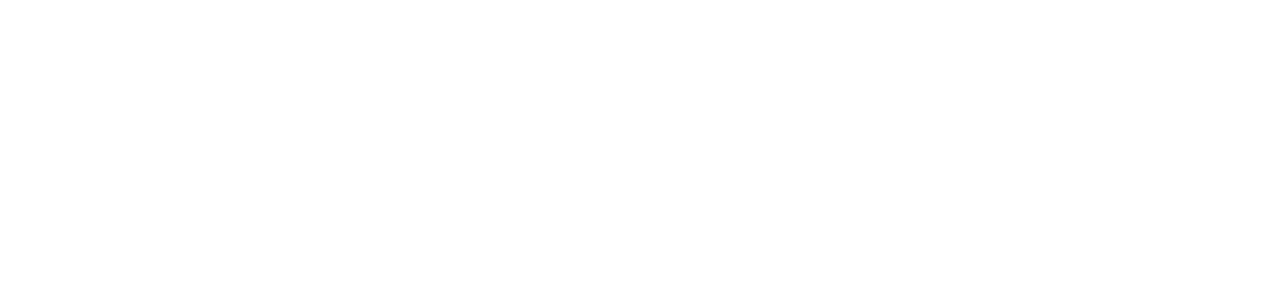
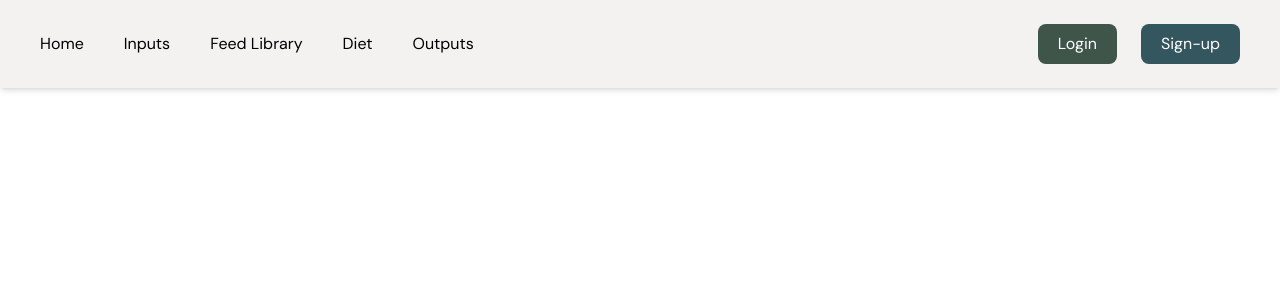
Before and after one commit to Dairy-Data-Integration/NASEM-Webapp, a React (Vite) app: page / in a window 1280 px wide. Shown: the top 300 px of the page. Built offline with nearby package versions, Linux system fonts and the light colour scheme.

Commit message:
created Navbar component

```diff
--- a/src/App.jsx
+++ b/src/App.jsx
@@ -1,6 +1,9 @@
+import Navbar from "./components/LandingPage/Navbar";
+
 const App = () => {
   return (
     <div>
+      <Navbar />
     </div>
   );
 }
--- /dev/null
+++ b/src/components/LandingPage/Navbar.jsx
@@ -0,0 +1,28 @@
+// Navbar component for landing page
+// Includes nav links on the left and login/signup buttons on the right
+// Responsive spacing handled with Tailwind's `lg:` modifiers
+
+const Navbar = () => {
+  return (
+    <nav className="shadow-md bg-bg flex justify-between items-center px-10 py-6 w-full">
+
+      {/* Navigation links (left side) */}
+      <ul className="flex gap-4 text-sm lg:gap-10 lg:text-base">
+        <a className="cursor-pointer">Home</a>
+        <a className="cursor-pointer">Inputs</a>
+        <a className="cursor-pointer">Feed Library</a>
+        <a className="cursor-pointer">Diet</a>
+        <a className="cursor-pointer">Outputs</a>
+      </ul>
+
+      {/* Auth buttons (right side) */}
+      <div className="flex items-center gap-4 lg:gap-6 text-sm lg:text-base">
+        {/* Reusable 'btn' class defined in index.css*/}
+        <button className="btn bg-[#3f554a]">Login</button>
+        <button className="btn bg-[#34565e]">Sign-up</button>
+      </div>
+    </nav>
+  );
+};
+
+export default Navbar;
--- a/src/index.css
+++ b/src/index.css
@@ -1 +1,25 @@
+@import url('https://fonts.googleapis.com/css2?family=DM+Sans:ital,opsz,wght@0,9..40,100..1000;1,9..40,100..1000&display=swap');
 @import "tailwindcss";
+
+
+/*
+  Define custom values for use in Tailwind classes.
+  This is where we extend Tailwind with new theme variables,
+  like a custom font and background color.
+*/
+@theme {
+  --font-dmsans: "DM Sans", sans-serif;
+
+  --color-bg: #f4f2f0;
+}
+
+/* Apply DM Sans to all elements */
+* {
+  @apply font-dmsans;
+}
+
+@layer components {
+  .btn {
+    @apply text-white rounded-lg py-2 px-5 cursor-pointer;
+  }
+}
```
